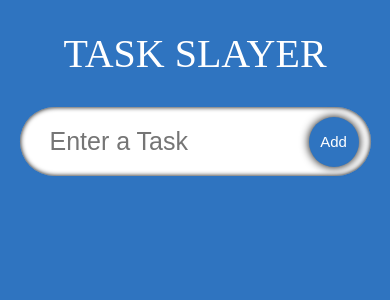
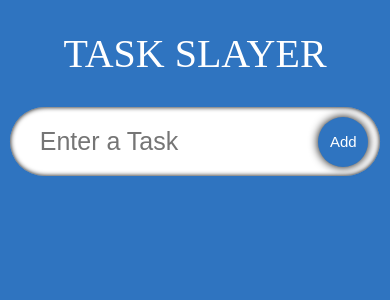
Before and after one commit to MosNes/typescript-taskapp, a React (Create React App) app in the folder client/: page / in a window 390 px wide. Shown: the top 300 px of the page. Built offline with nearby package versions, Linux system fonts and the light colour scheme.

Commit message:
added media queries to CSS for responsiveness on mobile

```diff
--- a/client/src/components/styles.css
+++ b/client/src/components/styles.css
@@ -77,3 +77,21 @@
   font-size: 25px;
   cursor: pointer;
 }
+
+@media (max-width: 1200px) {
+  .todos__single {
+    width: 40%;
+  }
+}
+
+@media (max-width: 700px) {
+  .input {
+    width: 95%;
+  }
+  .todos {
+    width: 95%;
+  }
+  .todos__single {
+    width: 100%;
+  }
+}
```
